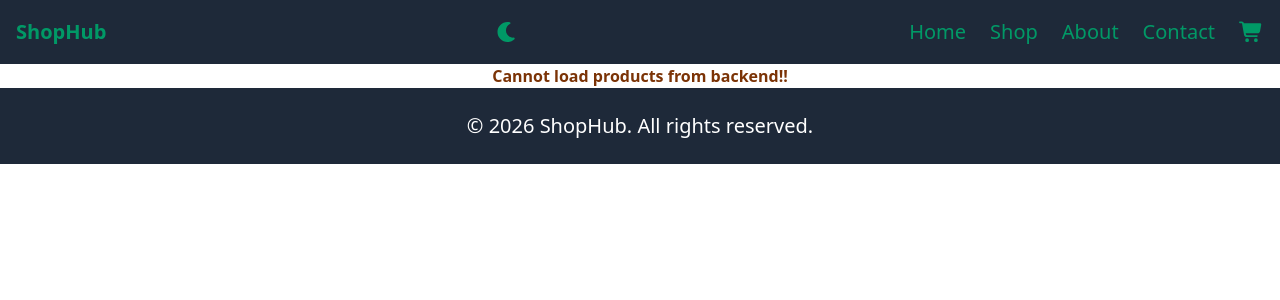
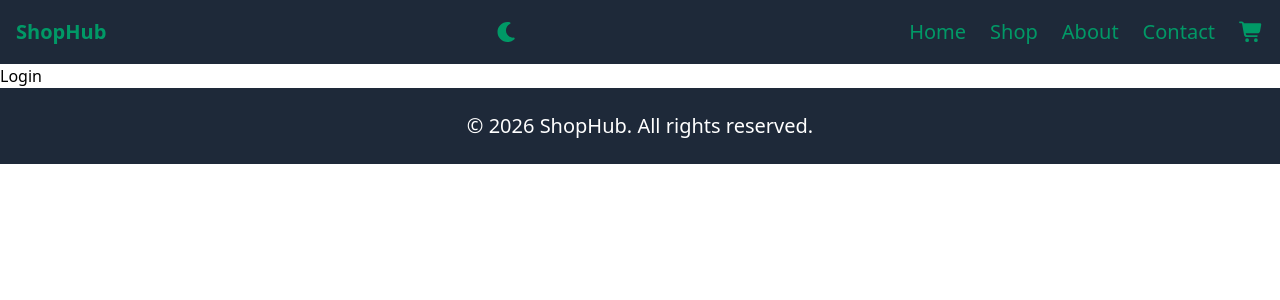
Before and after one commit to aryak0512/productstore-ui, a React (Vite) app: page /about in a window 1280 px wide. Shown: the top 300 px of the page. Built offline with nearby package versions, Linux system fonts and the light colour scheme; no server answers.

Commit message:
Basic routing config added

```diff
--- a/package.json
+++ b/package.json
@@ -19,6 +19,7 @@
     "axios": "^1.13.2",
     "react": "^19.2.0",
     "react-dom": "^19.2.0",
+    "react-router-dom": "^7.11.0",
     "tailwindcss": "^4.1.18"
   },
   "devDependencies": {
--- a/src/App.jsx
+++ b/src/App.jsx
@@ -1,13 +1,15 @@
 import './index.css'
 import Header from "./components/Header.jsx";
 import Footer from "./components/Footer.jsx";
-import Home from "./components/Home.jsx";
+import {Outlet} from "react-router-dom";
 
 function App() {
+
+
     return (
         <div className="bg-white dark:bg-gray-800">
             <Header/>
-            <Home/>
+            <Outlet/>
             <Footer/>
         </div>
 
--- /dev/null
+++ b/src/components/About.jsx
@@ -0,0 +1,8 @@
+const About = () => {
+    return (
+        <>
+            Login
+        </>
+    );
+}
+export default About;
--- /dev/null
+++ b/src/components/Cart.jsx
@@ -0,0 +1,8 @@
+const Cart = () => {
+    return (
+        <>
+            Login
+        </>
+    );
+}
+export default Cart;
--- /dev/null
+++ b/src/components/Contact.jsx
@@ -0,0 +1,8 @@
+const Contact = () => {
+    return (
+        <>
+            Login
+        </>
+    );
+}
+export default Contact;
--- a/src/components/Header.jsx
+++ b/src/components/Header.jsx
@@ -1,10 +1,21 @@
 import {FontAwesomeIcon} from "@fortawesome/react-fontawesome";
 import {faMoon, faShoppingCart, faSun} from "@fortawesome/free-solid-svg-icons";
-import {useState} from "react";
+import {useEffect, useState} from "react";
 
 const Header = () => {
 
-    const [theme, setTheme] = useState("light")
+    const [theme, setTheme] = useState(() => {
+        return localStorage.getItem("theme") === "dark" ? "dark" : "light";
+    })
+
+    // for setting the theme for first load of page
+    useEffect(() => {
+        if (theme === "light") {
+            document.documentElement.classList.remove("dark")
+        } else {
+            document.documentElement.classList.add("dark")
+        }
+    }, []);
 
     function toggleThemeButtonClicked() {
         setTheme((prevTheme) => {
@@ -14,6 +25,7 @@ const Header = () => {
             } else {
                 document.documentElement.classList.remove("dark")
             }
+            localStorage.setItem("theme", newTheme); // saved in browser
             return newTheme;
         })
     }
@@ -31,10 +43,10 @@ const Header = () => {
                     </button>
 
                     <div className="flex space-x-6">
-                        <a href="/" className="hover:text-gray-300">
+                        <a href="/home" className="hover:text-gray-300">
                             Home
                         </a>
-                        <a href="/shop" className="hover:text-gray-300">
+                        <a href="/login" className="hover:text-gray-300">
                             Shop
                         </a>
                         <a href="/about" className="hover:text-gray-300">
--- /dev/null
+++ b/src/components/Login.jsx
@@ -0,0 +1,8 @@
+const Login = () => {
+    return (
+        <>
+            Login
+        </>
+    );
+}
+export default Login;
--- a/src/main.jsx
+++ b/src/main.jsx
@@ -1,9 +1,48 @@
 import {StrictMode} from 'react'
 import {createRoot} from 'react-dom/client'
 import App from './App.jsx'
+import {createBrowserRouter, RouterProvider} from "react-router-dom";
+import Login from "./components/Login.jsx";
+import About from "./components/About.jsx";
+import Contact from "./components/Contact.jsx";
+import Cart from "./components/Cart.jsx";
+import Home from "./components/Home.jsx";
 
+export const appRouter = createBrowserRouter([
+
+    {
+        path: "/",
+        element: <App/>,
+        children: [
+            {
+                index: true,
+                element: <Home/>   // App becomes base
+            },
+            {
+                path: "/home",
+                element: <Home/>
+            },
+            {
+                path: "/login",
+                element: <Login/>
+            },
+            {
+                path: "/about",
+                element: <About/>
+            },
+            {
+                path: "/contact",
+                element: <Contact/>
+            },
+            {
+                path: "/cart",
+                element: <Cart/>
+            }
+        ]
+    }
+]);
 createRoot(document.getElementById('root')).render(
     <StrictMode>
-        <App/>
+        <RouterProvider router={appRouter}></RouterProvider>
     </StrictMode>,
 )
```
Also changed, not shown: 2 other files (tests, documents, lock files or other folders).
